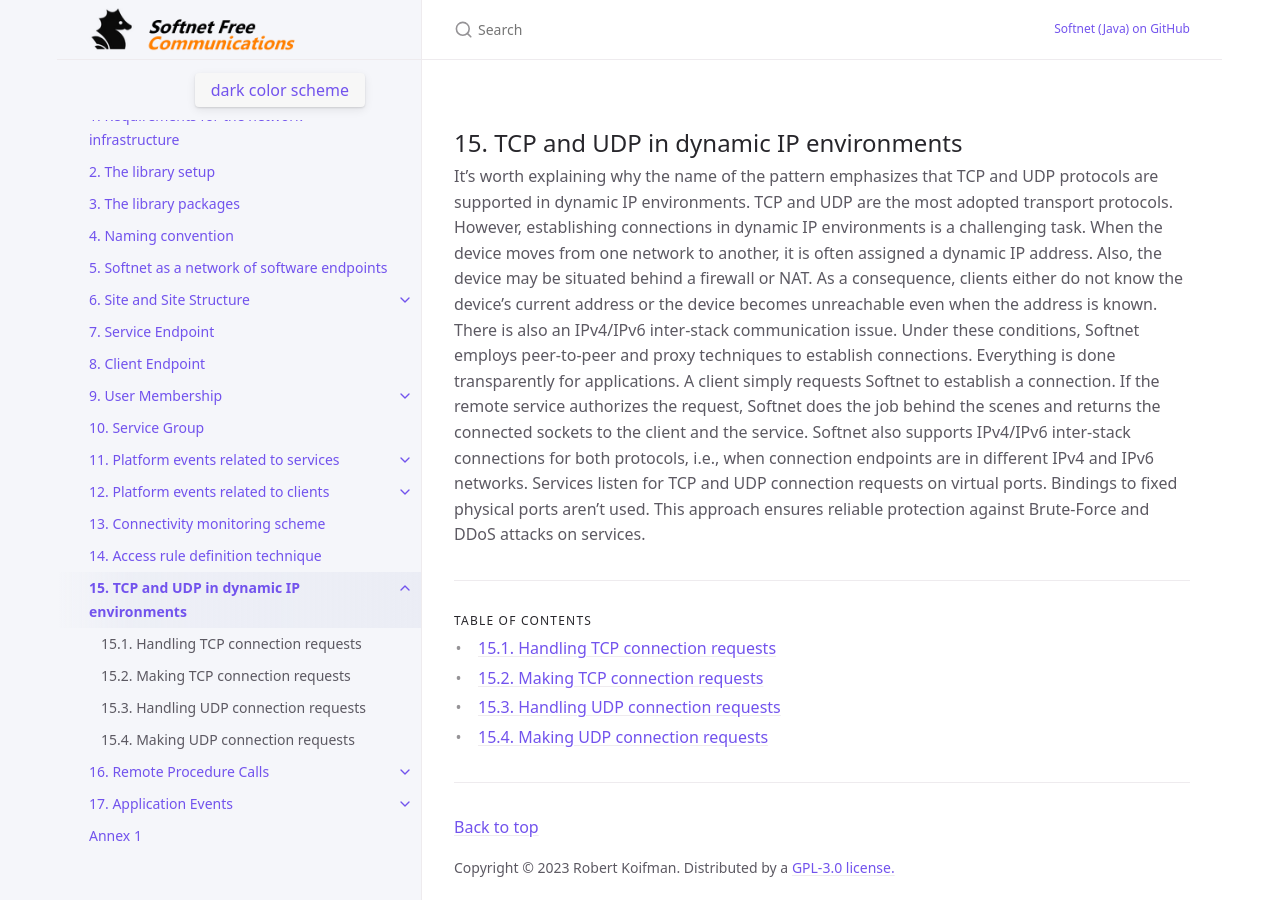
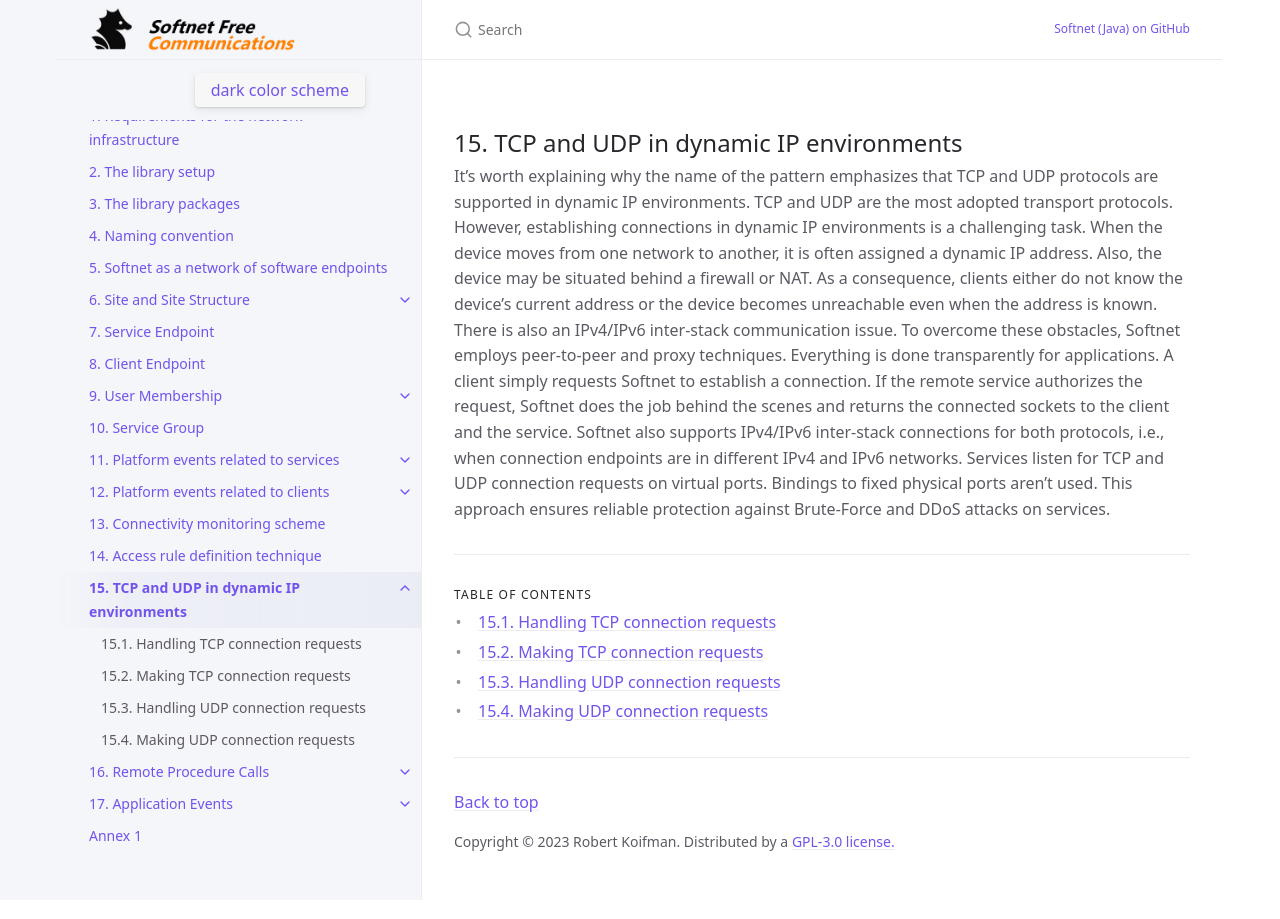
Before and after one commit to Softnet-Free/softnet-java, a Jekyll site: the page built from docs/tcp-udp/index.md, in a window 1280 px wide. Built offline with Jekyll 4.4.1, drawn with Linux system fonts in a browser that asks for light colours.

Commit message:
text updated

```diff
--- a/docs/tcp-udp/index.md
+++ b/docs/tcp-udp/index.md
@@ -7,4 +7,4 @@ nav_order: 15
 
 ## 15. TCP and UDP in dynamic IP environments
 
-It’s worth explaining why the name of the pattern emphasizes that TCP and UDP protocols are supported in dynamic IP environments. TCP and UDP are the most adopted transport protocols. However, establishing connections in dynamic IP environments is a challenging task. When the device moves from one network to another, it is often assigned a dynamic IP address. Also, the device may be situated behind a firewall or NAT. As a consequence, clients either do not know the device’s current address or the device becomes unreachable even when the address is known. There is also an IPv4/IPv6 inter-stack communication issue. Under these conditions, Softnet employs peer-to-peer and proxy techniques to establish connections. Everything is done transparently for applications. A client simply requests Softnet to establish a connection. If the remote service authorizes the request, Softnet does the job behind the scenes and returns the connected sockets to the client and the service. Softnet also supports IPv4/IPv6 inter-stack connections for both protocols, i.e., when connection endpoints are in different IPv4 and IPv6 networks. Services listen for TCP and UDP connection requests on virtual ports. Bindings to fixed physical ports aren't used. This approach ensures reliable protection against Brute-Force and DDoS attacks on services.
+It’s worth explaining why the name of the pattern emphasizes that TCP and UDP protocols are supported in dynamic IP environments. TCP and UDP are the most adopted transport protocols. However, establishing connections in dynamic IP environments is a challenging task. When the device moves from one network to another, it is often assigned a dynamic IP address. Also, the device may be situated behind a firewall or NAT. As a consequence, clients either do not know the device’s current address or the device becomes unreachable even when the address is known. There is also an IPv4/IPv6 inter-stack communication issue. To overcome these obstacles, Softnet employs peer-to-peer and proxy techniques. Everything is done transparently for applications. A client simply requests Softnet to establish a connection. If the remote service authorizes the request, Softnet does the job behind the scenes and returns the connected sockets to the client and the service. Softnet also supports IPv4/IPv6 inter-stack connections for both protocols, i.e., when connection endpoints are in different IPv4 and IPv6 networks. Services listen for TCP and UDP connection requests on virtual ports. Bindings to fixed physical ports aren't used. This approach ensures reliable protection against Brute-Force and DDoS attacks on services.
```
Also changed, not shown: docs/rpc/making-rpc-requests.md (+1 -1 lines).
